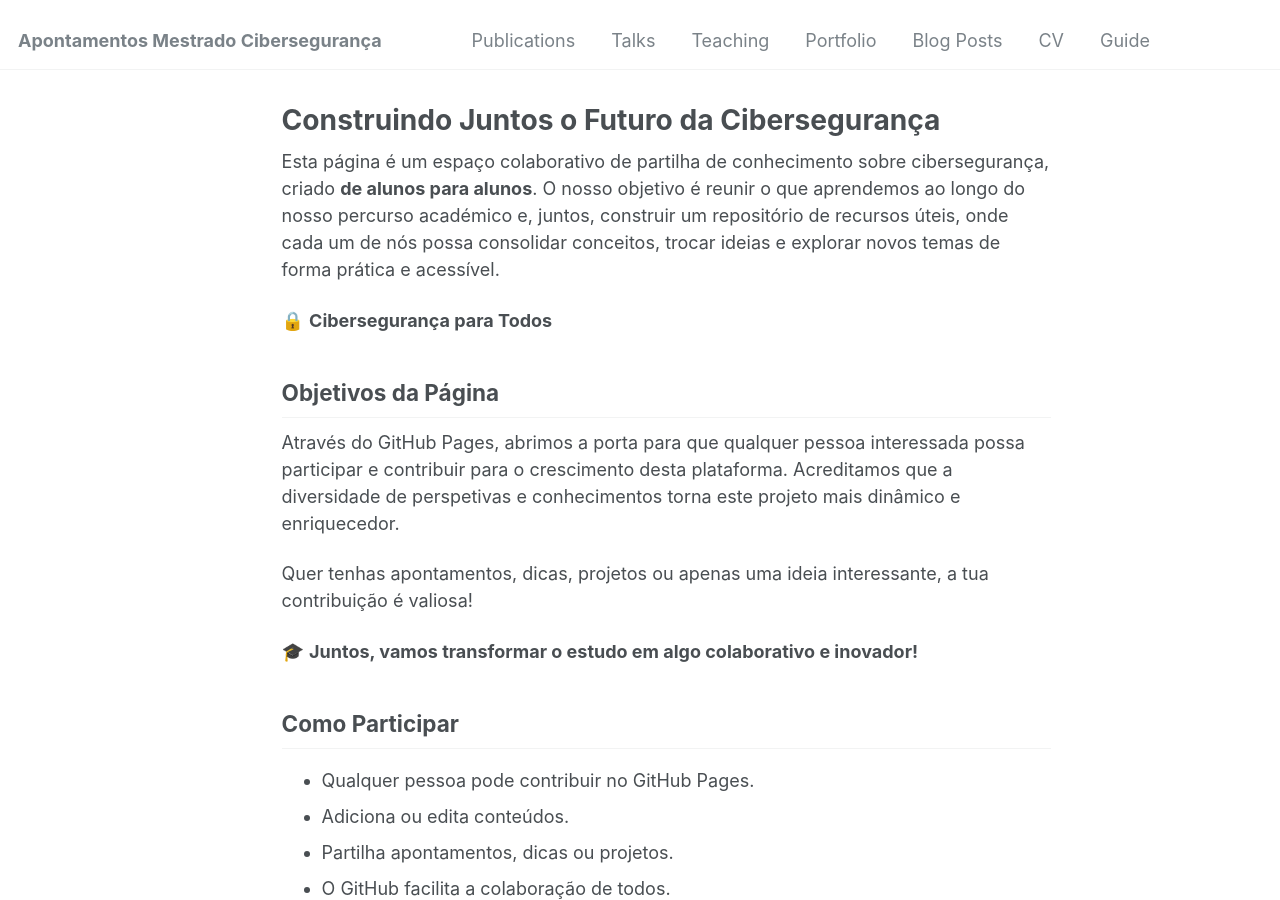
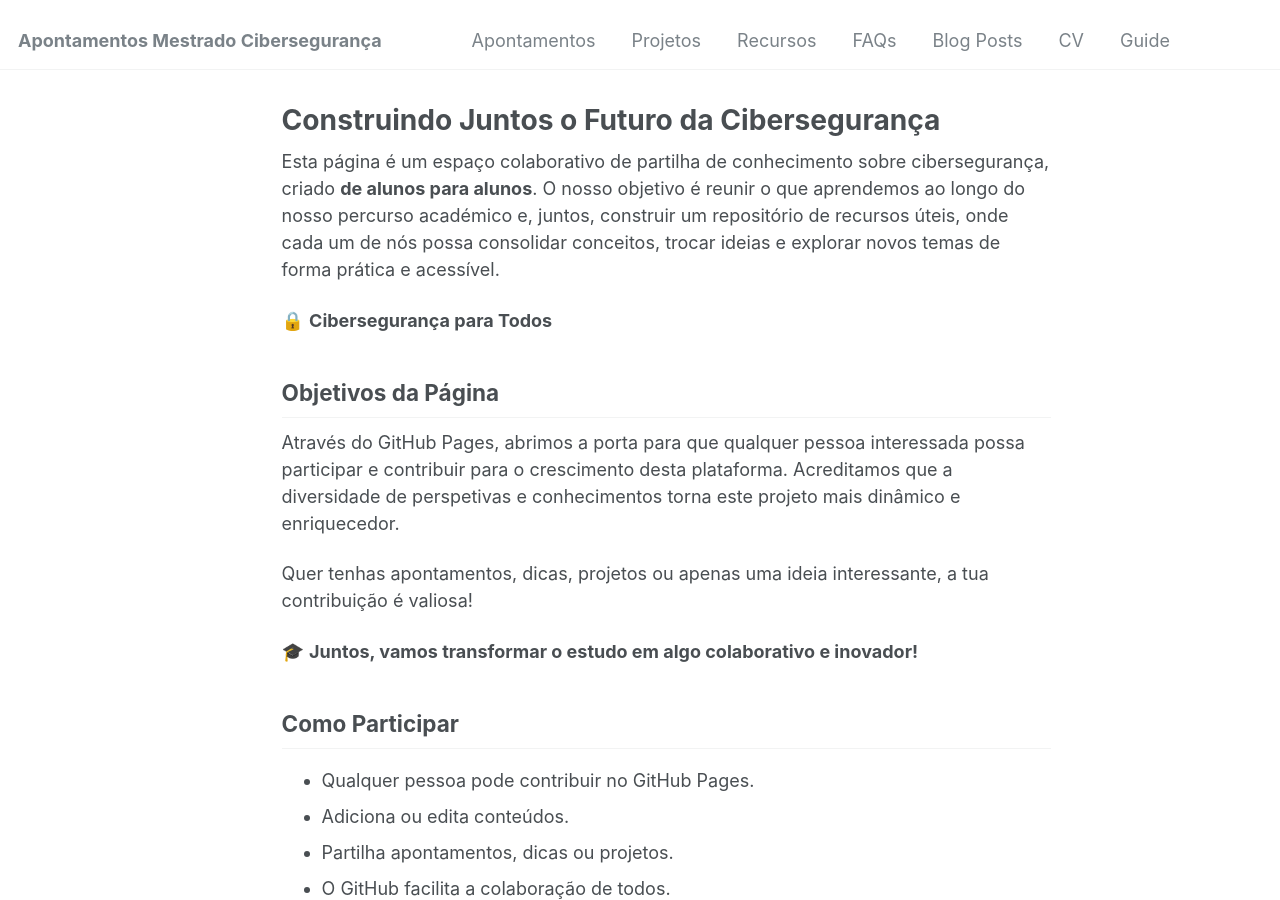
Before and after one commit to V1dal9/mcs_github.io, a Jekyll site: the page built from _pages/about.md, in a window 1280 px wide and 900 px high. Built offline with Jekyll 4.4.1, drawn with Linux system fonts in a browser that asks for light colours.

Commit message:
Update navigation.yml

```diff
--- a/_data/navigation.yml
+++ b/_data/navigation.yml
@@ -5,17 +5,17 @@
 # prevent it from being included in the site.
 
 main:
-  - title: "Publications"
-    url: /publications/
+  - title: "Apontamentos"
+    url: /apontamentos/
 
-  - title: "Talks"
-    url: /talks/
+  - title: "Projetos"
+    url: /projetos/
 
-  - title: "Teaching"
-    url: /teaching/
+  - title: "Recursos"
+    url: /recursos/
 
-  - title: "Portfolio"
-    url: /portfolio/
+  - title: "FAQs"
+    url: /faqs/
 
   - title: "Blog Posts"
     url: /year-archive/
```
